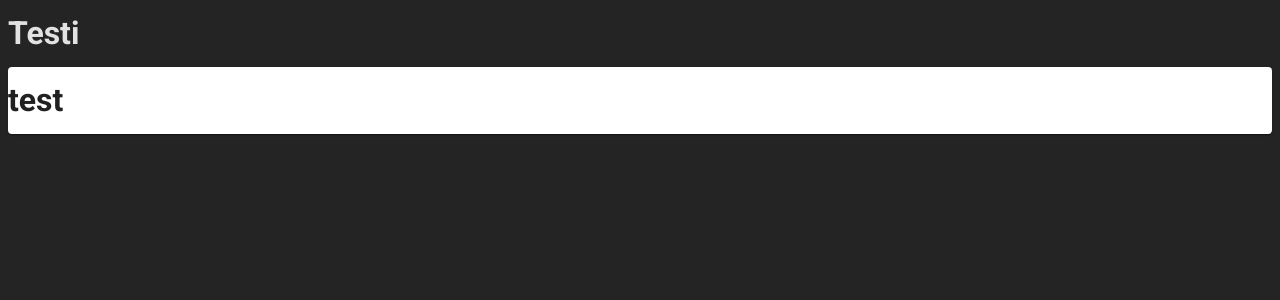
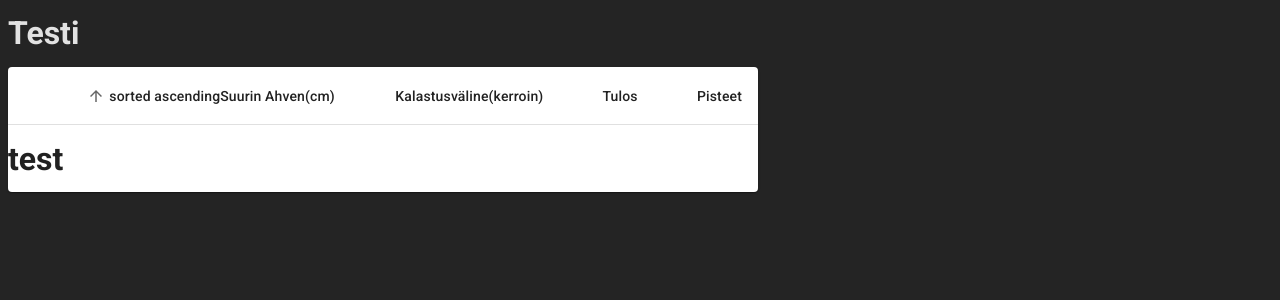
Before and after one commit to ramiinberg/3xpm-homepage, a React (Vite) app: page / in a window 1280 px wide. Shown: the top 300 px of the page. Built offline with nearby package versions, Linux system fonts and the light colour scheme.

Commit message:
Header is showing on page

```diff
--- /dev/null
+++ b/src/App.css
@@ -0,0 +1,3 @@
+.table-div {
+  width: 750px;
+}
--- a/src/App.jsx
+++ b/src/App.jsx
@@ -1,10 +1,13 @@
 import Table from './components'
+import './App.css'
 
 function App() {
   return (
     <div>
       <h1>Testi</h1>
-      <Table />
+      <div className='table-div'>
+        <Table />
+      </div>
     </div>
   )
 }
--- a/src/components/TableHead.jsx
+++ b/src/components/FishTableHead.jsx
@@ -2,12 +2,12 @@ import {
   Box,
   Checkbox,
   TableCell,
-  TableHead,
   TableRow,
-  TableSortLabel
+  TableSortLabel,
+  TableHead
 } from '@mui/material'
 
-function EnhancedTableHead(props) {
+function FishTableHead(props) {
   const {
     onSelectAllClick,
     order,
@@ -56,17 +56,6 @@ function EnhancedTableHead(props) {
   return (
     <TableHead>
       <TableRow>
-        <TableCell padding='checkbox'>
-          <Checkbox
-            color='primary'
-            indeterminate={numSelected > 0 && numSelected < rowCount}
-            checked={rowCount > 0 && numSelected === rowCount}
-            onChange={onSelectAllClick}
-            inputProps={{
-              'aria-label': 'select all desserts'
-            }}
-          />
-        </TableCell>
         {headCells.map(headCell => (
           <TableCell
             key={headCell.id}
@@ -93,4 +82,4 @@ function EnhancedTableHead(props) {
   )
 }
 
-export default EnhancedTableHead
+export default FishTableHead
--- a/src/components/Table.jsx
+++ b/src/components/Table.jsx
@@ -7,6 +7,7 @@ import TableHead from '@mui/material/TableHead'
 import TableRow from '@mui/material/TableRow'
 import Paper from '@mui/material/Paper'
 import { Box } from '@mui/material'
+import FishTableHead from './FishTableHead'
 
 function createData(username, fishLength, fishMultiple, fishResult, points) {
   return { username, fishLength, fishMultiple, fishResult, points }
@@ -21,6 +22,14 @@ const rows = [
 
 export default function FishTable() {
   const [dense, setDense] = useState(false)
+  const [order, setOrder] = useState('asc')
+  const [orderBy, setOrderBy] = useState('fishLength')
+
+  const handleRequestSort = property => {
+    const isAsc = orderBy === property && order === 'asc'
+    setOrder(isAsc ? 'desc' : 'asc')
+    setOrderBy(property)
+  }
 
   const handleChangeDense = event => {
     setDense(event.target.checked)
@@ -30,8 +39,18 @@ export default function FishTable() {
     <Box sx={{ width: '100%' }}>
       <Paper sx={{ width: '100%', mb: 2 }}>
         <TableContainer>
-          <Table aria-labelledby='tableTitle' size={dense ? 'small' : 'medium'}>
+          <Table
+            aria-labelledby='tableTitle'
+            size={dense ? 'small' : 'medium'}
+            sx={{ minWidth: 750 }}
+          >
             <h1>test</h1>
+            <FishTableHead
+              order={order}
+              orderBy={orderBy}
+              onRequestSort={handleRequestSort}
+              rowCount={rows.length}
+            />
           </Table>
         </TableContainer>
       </Paper>
```
